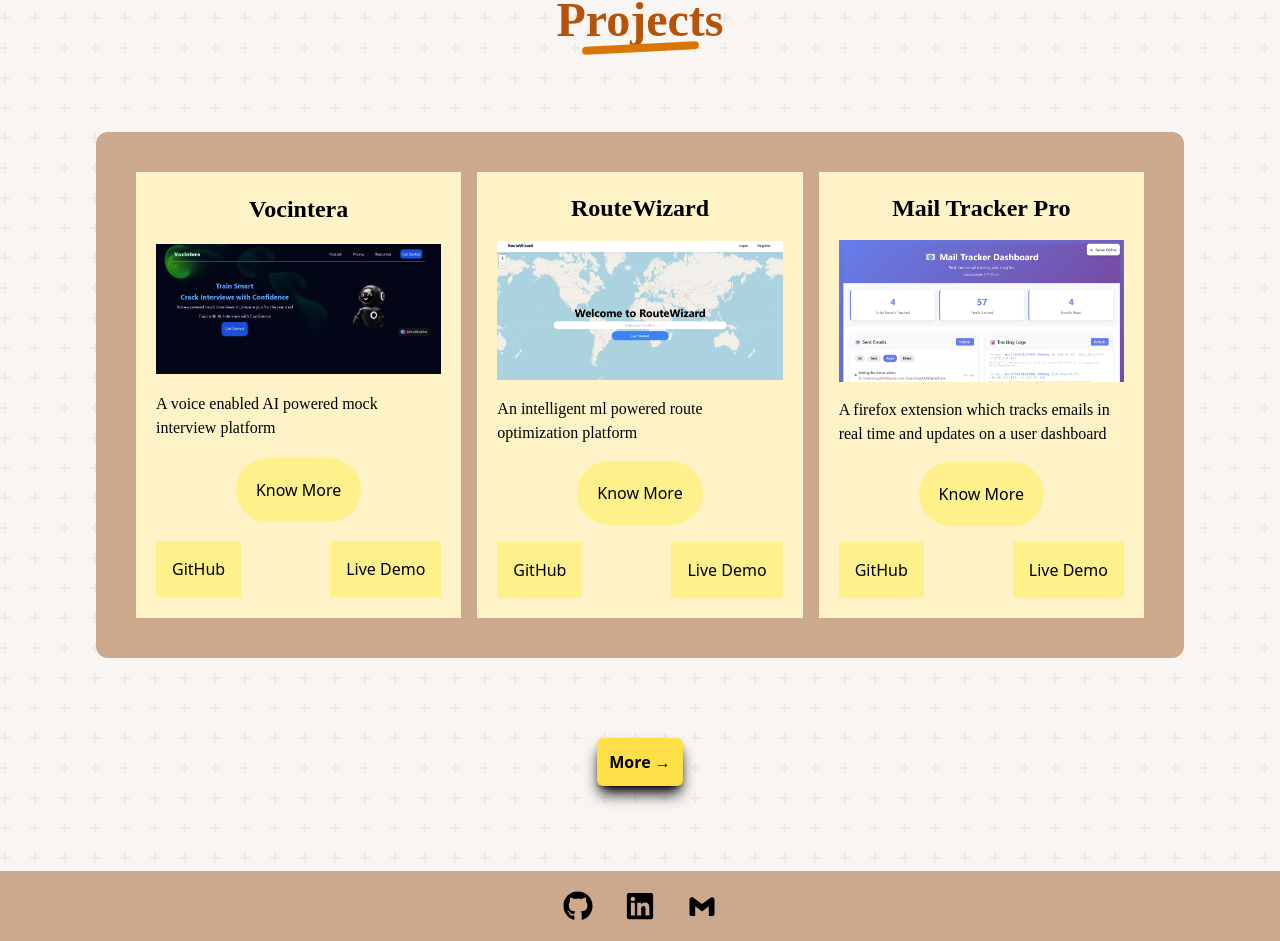
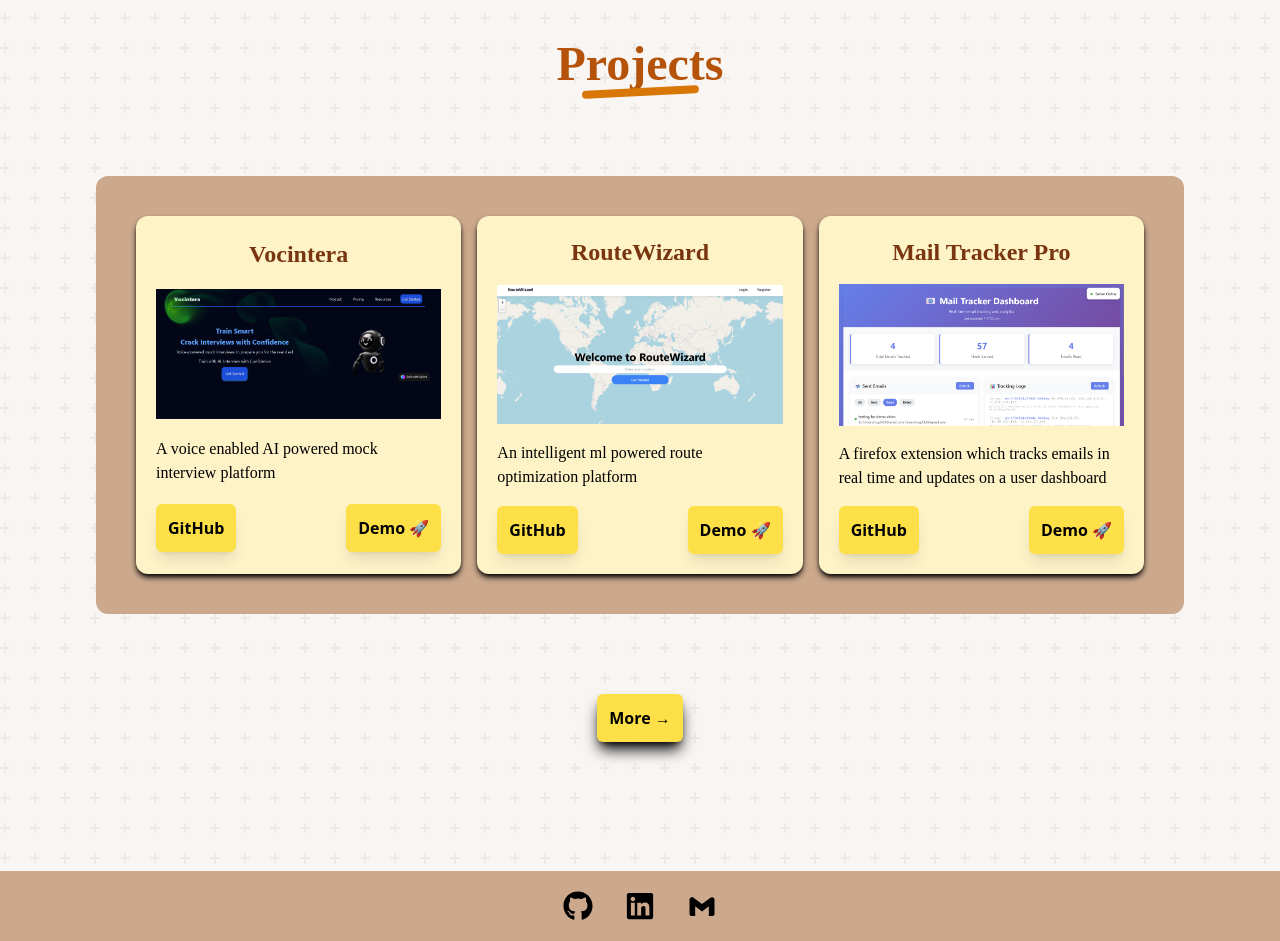
Before and after one commit to CodeXGautam/portfolio, a React (Create React App) app in the folder frontend/: page / in a window 1280 px wide. Shown: the part 1937-2878 px from the top of the page. Built offline with nearby package versions, Linux system fonts and the light colour scheme.

Commit message:
Refactor ProjectCard component for improved layout and styling consistency

```diff
--- a/frontend/src/components/ProjectCard.js
+++ b/frontend/src/components/ProjectCard.js
@@ -1,21 +1,27 @@
-import {NavLink} from 'react-router';
+import { NavLink } from 'react-router';
 
-const ProjectCard = (props) =>{
+const ProjectCard = (props) => {
     const title = props.title;
     const projectImg = props.projectImg;
     const description = props.description;
     const gitUrl = props.gitUrl;
     const liveUrl = props.liveUrl;
 
-    return(
-        <div className="flex flex-col gap-4 items-center justify-around bg-amber-100 p-5 w-[40%] max-w-[450px] min-w-[270px]">
-            <h2 className='text-2xl font-bold font-body'>{title}</h2>
-            <img src={projectImg}  alt="project" className='w-[100%] object-cover'/>
+    return (
+        <div className="flex flex-col gap-4 items-center justify-around bg-amber-100 p-5 w-[50%] max-w-[500px] min-w-[280px]
+        rounded-xl shadow-md shadow-black">
+            <h2 className='text-2xl font-bold font-body text-amber-900'>{title}</h2>
+            <img src={projectImg} alt="project" className='w-[100%] object-cover' />
             <div className='font-body flex justify-center items-center'>{description}</div>
-            <button className='bg-yellow-200 hover:bg-yellow-300 p-5 rounded-full cursor-pointer'>Know More</button>
             <div className="flex justify-between items-center w-[100%]">
-                <NavLink to={gitUrl} className='flex justify-center items-center p-4 bg-yellow-200'>GitHub</NavLink>
-                <NavLink to={liveUrl} className='flex justify-center items-center p-4 bg-yellow-200'>Live Demo</NavLink>
+                <NavLink to={gitUrl} className='flex justify-center items-center p-3 rounded-md shadow-lg bg-yellow-300
+            hover:-translate-y-2 transition-all duration-150 hover:bg-yellow-400 font-semibold'>
+                    GitHub
+                </NavLink>
+                <NavLink to={liveUrl} className='flex justify-center items-center p-3 rounded-md shadow-lg bg-yellow-300
+            hover:-translate-y-2 transition-all duration-150 hover:bg-yellow-400 font-semibold'>
+                    Demo 🚀
+                </NavLink>
             </div>
         </div>
     )
```
